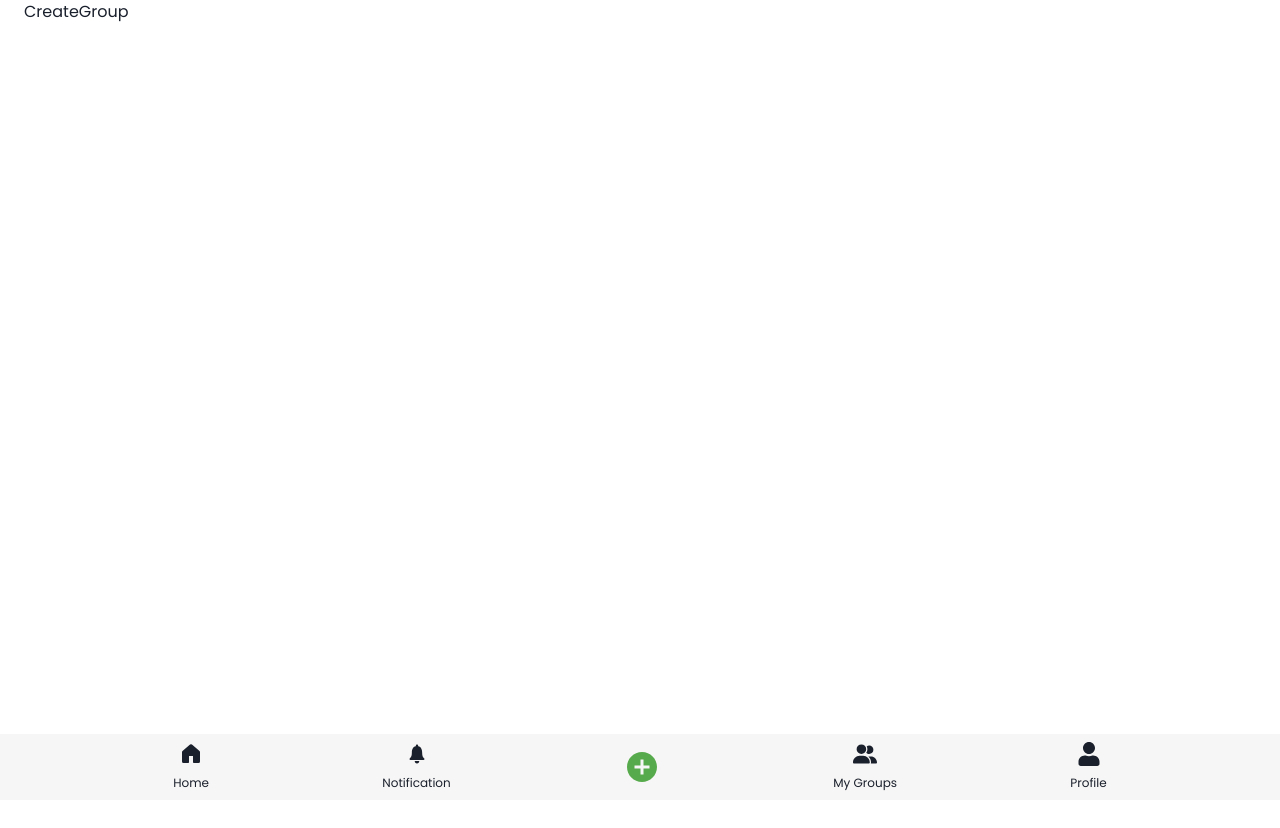
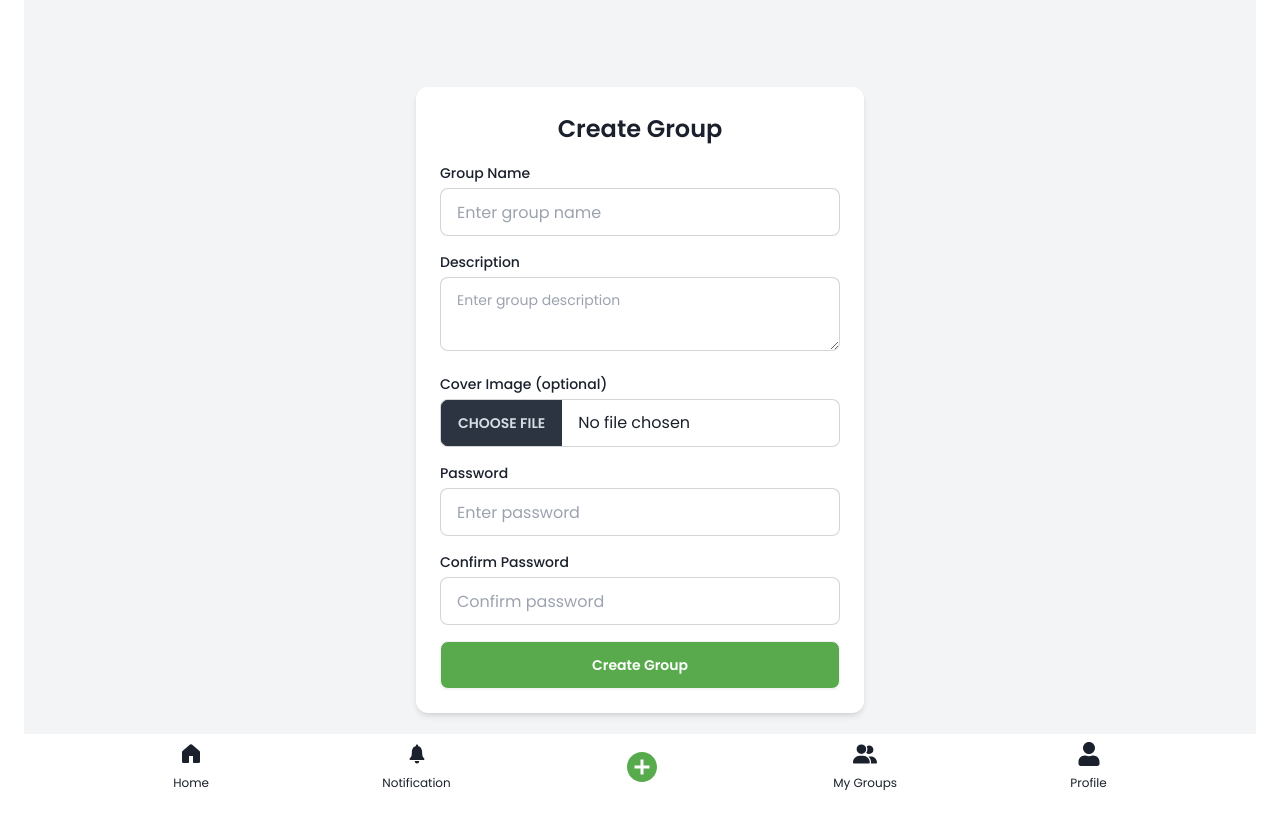
Before and after one commit to VictorMugisha/agenda-app, a React (Vite) app in the folder client/: page /app/create in a window 1280 px wide. Shown: the top 828 px of the page. Before the commit the page ends 800 px from the top, so only its background shows below. Built offline with nearby package versions, Linux system fonts and the light colour scheme; sample sign-in values are in the browser's storage.

Commit message:
Create GreateGroup form and update forms UI'

```diff
--- a/client/src/components/Footer.jsx
+++ b/client/src/components/Footer.jsx
@@ -6,7 +6,7 @@ import { FaUser } from "react-icons/fa";
 import { NavLink } from "react-router-dom";
 export default function Footer() {
   return (
-    <footer className="w-full py-2 fixed bottom-0 bg-app-primary">
+    <footer className="w-full py-2 fixed bottom-0 bg-white">
       <menu className="flex items-center justify-evenly">
         <NavLink
           className={({ isActive }) =>
--- a/client/src/pages/Login.jsx
+++ b/client/src/pages/Login.jsx
@@ -10,52 +10,65 @@ export default function Login() {
   const [errorMessage, setErrorMessage] = useState("");
   const { loading, login } = useLogin();
 
-  function handleChange(e) {
+  const handleChange = (e) => {
     const { name, value } = e.target;
     setFormData({ ...formData, [name]: value });
-  }
+  };
 
-  async function handleSubmit(e) {
+  const handleSubmit = async (e) => {
     e.preventDefault();
     try {
       await login(formData.username, formData.password);
     } catch (error) {
       setErrorMessage(error.message);
     }
-  }
+  };
 
   return (
-    <div className="max-w-md mx-auto p-6 border border-gray-300 rounded-lg shadow-lg mt-6">
-      <h2 className="text-2xl font-bold text-center mb-6">Login</h2>
+    <div className="flex justify-center items-center min-h-screen bg-gray-100 p-4">
+      <div className="w-full max-w-md bg-white p-6 rounded-xl shadow-md">
+        <h2 className="text-2xl font-semibold mb-4 text-center">Login</h2>
+
         {errorMessage && (
           <p className="text-red-500 text-center mb-4">{errorMessage}</p>
         )}
+
         <form onSubmit={handleSubmit} encType="multipart/form-data">
+          <div className="mb-4">
+            <label className="block text-sm font-medium mb-1">Username</label>
             <input
               type="text"
               name="username"
-          placeholder="Username"
               value={formData.username}
               onChange={handleChange}
-          className="mb-4 p-2 border border-gray-300 rounded w-full"
+              className="input input-bordered w-full"
+              placeholder="Enter your username"
               required
             />
+          </div>
+
+          <div className="mb-4">
+            <label className="block text-sm font-medium mb-1">Password</label>
             <input
               type="password"
               name="password"
-          placeholder="Password"
               value={formData.password}
               onChange={handleChange}
-          className="mb-4 p-2 border border-gray-300 rounded w-full"
+              className="input input-bordered w-full"
+              placeholder="Enter your password"
               required
             />
+          </div>
+
+          <div className="text-center">
             <button
               type="submit"
-          className="w-full bg-green-500 text-white py-2 rounded hover:bg-green-600"
+              className="btn w-full bg-green-500 text-white py-2 rounded hover:bg-green-600"
               disabled={loading}
             >
               {loading ? "Processing..." : "Login"}
             </button>
+          </div>
         </form>
 
         <p className="text-center mt-4">
@@ -65,5 +78,6 @@ export default function Login() {
           </Link>
         </p>
       </div>
+    </div>
   );
 }
--- a/client/src/pages/Register.jsx
+++ b/client/src/pages/Register.jsx
@@ -23,9 +23,9 @@ export default function Register() {
     setFormData({ ...formData, [name]: value });
   };
 
-  function handleFileChange(e) {
+  const handleFileChange = (e) => {
     setProfileImage(e.target.files[0]);
-  }
+  };
 
   const handleSubmit = async (e) => {
     e.preventDefault();
@@ -76,9 +76,7 @@ export default function Register() {
       });
 
       const result = await response.json();
-      console.log(result);
 
-      // Handle backend response
       if (!response.ok) {
         throw new Error(result.message || "Something went wrong!");
       }
@@ -90,92 +88,146 @@ export default function Register() {
   };
 
   return (
-    <div className="max-w-md mx-auto p-6 border border-gray-300 rounded-lg shadow-lg mt-6">
-      <h2 className="text-2xl font-bold text-center mb-6">Register</h2>
+    <div className="flex justify-center items-center min-h-screen bg-gray-100 p-4">
+      <div className="w-full max-w-md bg-white p-6 rounded-xl shadow-md">
+        <h2 className="text-2xl font-semibold mb-4 text-center">Register</h2>
+
         {errorMessage && (
-        <p className="text-red-500 text-center mb-4">{errorMessage}</p>
+          <p className="text-red-500 mb-4 text-center">{errorMessage}</p>
         )}
+
         <form onSubmit={handleSubmit} encType="multipart/form-data">
+          {/* First Name */}
+          <div className="mb-4">
+            <label className="block text-sm font-medium mb-1">First Name</label>
             <input
               type="text"
               name="firstName"
-          placeholder="First Name"
               value={formData.firstName}
               onChange={handleChange}
-          className="mb-4 p-2 border border-gray-300 rounded w-full"
+              className="input input-bordered w-full"
+              placeholder="Enter your first name"
               required
             />
+          </div>
+
+          {/* Last Name */}
+          <div className="mb-4">
+            <label className="block text-sm font-medium mb-1">Last Name</label>
             <input
               type="text"
               name="lastName"
-          placeholder="Last Name"
               value={formData.lastName}
               onChange={handleChange}
-          className="mb-4 p-2 border border-gray-300 rounded w-full"
+              className="input input-bordered w-full"
+              placeholder="Enter your last name"
               required
             />
+          </div>
+
+          {/* Email */}
+          <div className="mb-4">
+            <label className="block text-sm font-medium mb-1">Email</label>
             <input
               type="email"
               name="email"
-          placeholder="Email"
               value={formData.email}
               onChange={handleChange}
-          className="mb-4 p-2 border border-gray-300 rounded w-full"
+              className="input input-bordered w-full"
+              placeholder="Enter your email"
               required
             />
+          </div>
+
+          {/* Username */}
+          <div className="mb-4">
+            <label className="block text-sm font-medium mb-1">Username</label>
             <input
               type="text"
               name="username"
-          placeholder="Username"
               value={formData.username}
               onChange={handleChange}
-          className="mb-4 p-2 border border-gray-300 rounded w-full"
+              className="input input-bordered w-full"
+              placeholder="Choose a username"
               required
             />
+          </div>
+
+          {/* Phone Number */}
+          <div className="mb-4">
+            <label className="block text-sm font-medium mb-1">
+              Phone Number
+            </label>
             <input
               type="text"
               name="phoneNumber"
-          placeholder="Phone Number"
               value={formData.phoneNumber}
               onChange={handleChange}
-          className="mb-4 p-2 border border-gray-300 rounded w-full"
+              className="input input-bordered w-full"
+              placeholder="Enter your phone number"
               required
             />
+          </div>
+
+          {/* Password */}
+          <div className="mb-4">
+            <label className="block text-sm font-medium mb-1">Password</label>
             <input
               type="password"
               name="password"
-          placeholder="Password"
               value={formData.password}
               onChange={handleChange}
-          className="mb-4 p-2 border border-gray-300 rounded w-full"
+              className="input input-bordered w-full"
+              placeholder="Enter your password"
               required
             />
+          </div>
+
+          {/* Confirm Password */}
+          <div className="mb-4">
+            <label className="block text-sm font-medium mb-1">
+              Confirm Password
+            </label>
             <input
               type="password"
               name="confirmPassword"
-          placeholder="Confirm Password"
               value={formData.confirmPassword}
               onChange={handleChange}
-          className="mb-4 p-2 border border-gray-300 rounded w-full"
+              className="input input-bordered w-full"
+              placeholder="Confirm your password"
               required
             />
+          </div>
+
+          {/* Profile Picture */}
+          <div className="mb-4">
+            <label className="block text-sm font-medium mb-1">
+              Profile Picture (optional)
+            </label>
             <input
               type="file"
               name="profilePicture"
               accept="image/*"
               onChange={handleFileChange}
-          className="mb-4"
+              className="file-input file-input-bordered w-full"
             />
             {uploadingImage && (
-          <p className="text-center text-blue-500 mb-4">Uploading image...</p>
+              <p className="text-blue-500 text-center mt-2">
+                Uploading image...
+              </p>
             )}
+          </div>
+
+          {/* Submit Button */}
+          <div className="text-center">
             <button
               type="submit"
-          className="w-full bg-green-500 text-white py-2 rounded hover:bg-green-600"
+              className="btn w-full bg-green-500 text-white py-2 rounded hover:bg-green-600"
               disabled={uploadingImage}
             >
               Register
             </button>
+          </div>
         </form>
 
         <p className="text-center mt-4">
@@ -185,5 +237,6 @@ export default function Register() {
           </Link>
         </p>
       </div>
+    </div>
   );
 }
--- a/client/src/pages/protected/CreateGroup.jsx
+++ b/client/src/pages/protected/CreateGroup.jsx
@@ -1,3 +1,204 @@
+import { useState } from "react";
+import { useNavigate } from "react-router-dom";
+import {
+  BACKEND_URL,
+  CLOUD_NAME,
+  UPLOAD_PRESET,
+} from "../../constants/constants";
+import { getAuthToken } from "../../utils/utils";
+
 export default function CreateGroup() {
-  return <div>CreateGroup</div>;
+  const [formData, setFormData] = useState({
+    name: "",
+    description: "",
+    password: "",
+    confirmPassword: "",
+    coverImg: null,
+  });
+  const [error, setError] = useState("");
+  const [loading, setLoading] = useState(false);
+  const [uploadingImage, setUploadingImage] = useState(false);
+  const navigate = useNavigate();
+
+  const handleChange = (e) => {
+    const { name, value, files } = e.target;
+    setFormData({
+      ...formData,
+      [name]: files ? files[0] : value,
+    });
+  };
+
+  const uploadImageToCloudinary = async (image) => {
+    const fileData = new FormData();
+    fileData.append("file", image);
+    fileData.append("upload_preset", UPLOAD_PRESET);
+    fileData.append("cloud_name", CLOUD_NAME);
+
+    const res = await fetch(
+      `https://api.cloudinary.com/v1_1/${CLOUD_NAME}/image/upload`,
+      {
+        method: "POST",
+        body: fileData,
+      }
+    );
+
+    const data = await res.json();
+    return data.url; // Return the URL of the uploaded image
+  };
+
+  const handleSubmit = async (e) => {
+    e.preventDefault();
+    setError("");
+    setLoading(true);
+
+    if (!formData.name || !formData.password || !formData.confirmPassword) {
+      setError("Please provide a name and password.");
+      setLoading(false);
+      return;
+    }
+
+    if (formData.password !== formData.confirmPassword) {
+      setError("Passwords do not match.");
+      setLoading(false);
+      return;
+    }
+
+    try {
+      let coverImgUrl = null;
+
+      if (formData.coverImg) {
+        setUploadingImage(true);
+        coverImgUrl = await uploadImageToCloudinary(formData.coverImg);
+        setUploadingImage(false);
+      }
+
+      const finalFormData = {
+        name: formData.name,
+        description: formData.description,
+        password: formData.password,
+        confirmPassword: formData.confirmPassword,
+        coverImg: coverImgUrl,
+      };
+
+      const response = await fetch(`${BACKEND_URL}/groups/create`, {
+        method: "POST",
+        headers: {
+          "Content-Type": "application/json",
+          Authorization: `Bearer ${getAuthToken()}`, // Add auth token
+        },
+        body: JSON.stringify(finalFormData),
+      });
+
+      const result = await response.json();
+
+      if (!response.ok) {
+        setError(result.message || "Something went wrong");
+        setLoading(false);
+        return;
+      }
+
+      // On successful group creation, redirect to the group details page
+      navigate(`/groups/group/${result._id}`);
+    } catch (error) {
+      console.error("Error creating group:", error);
+      setError("Internal server error");
+      setLoading(false);
+    }
+  };
+
+  return (
+    <div className="flex justify-center items-center min-h-screen bg-gray-100 p-4 mb-10">
+      <div className="w-full max-w-md bg-white p-6 rounded-xl shadow-md">
+        <h1 className="text-2xl font-semibold mb-4 text-center">
+          Create Group
+        </h1>
+
+        {error && <p className="text-red-500 mb-4 text-center">{error}</p>}
+
+        <form onSubmit={handleSubmit}>
+          <div className="mb-4">
+            <label className="block text-sm font-medium mb-1">Group Name</label>
+            <input
+              type="text"
+              name="name"
+              value={formData.name}
+              onChange={handleChange}
+              className="input input-bordered w-full"
+              placeholder="Enter group name"
+              required
+            />
+          </div>
+
+          <div className="mb-4">
+            <label className="block text-sm font-medium mb-1">
+              Description
+            </label>
+            <textarea
+              name="description"
+              value={formData.description}
+              onChange={handleChange}
+              className="textarea textarea-bordered w-full"
+              placeholder="Enter group description"
+            ></textarea>
+          </div>
+
+          <div className="mb-4">
+            <label className="block text-sm font-medium mb-1">
+              Cover Image (optional)
+            </label>
+            <input
+              type="file"
+              name="coverImg"
+              accept="image/*"
+              onChange={handleChange}
+              className="file-input file-input-bordered w-full"
+            />
+            {uploadingImage && (
+              <p className="text-blue-500 text-center mt-2">
+                Uploading image...
+              </p>
+            )}
+          </div>
+
+          <div className="mb-4">
+            <label className="block text-sm font-medium mb-1">Password</label>
+            <input
+              type="password"
+              name="password"
+              value={formData.password}
+              onChange={handleChange}
+              className="input input-bordered w-full"
+              placeholder="Enter password"
+              required
+            />
+          </div>
+
+          <div className="mb-4">
+            <label className="block text-sm font-medium mb-1">
+              Confirm Password
+            </label>
+            <input
+              type="password"
+              name="confirmPassword"
+              value={formData.confirmPassword}
+              onChange={handleChange}
+              className="input input-bordered w-full"
+              placeholder="Confirm password"
+              required
+            />
+          </div>
+
+          <div className="text-center">
+            <button
+              type="submit"
+              className="btn w-full app-primary-btn"
+              disabled={loading || uploadingImage}
+            >
+              {loading ? "Creating..." : "Create Group"}
+            </button>
+          </div>
+        </form>
+      </div>
+    </div>
+  );
 }
```
Lines whose indentation alone changed are shown as unchanged.
